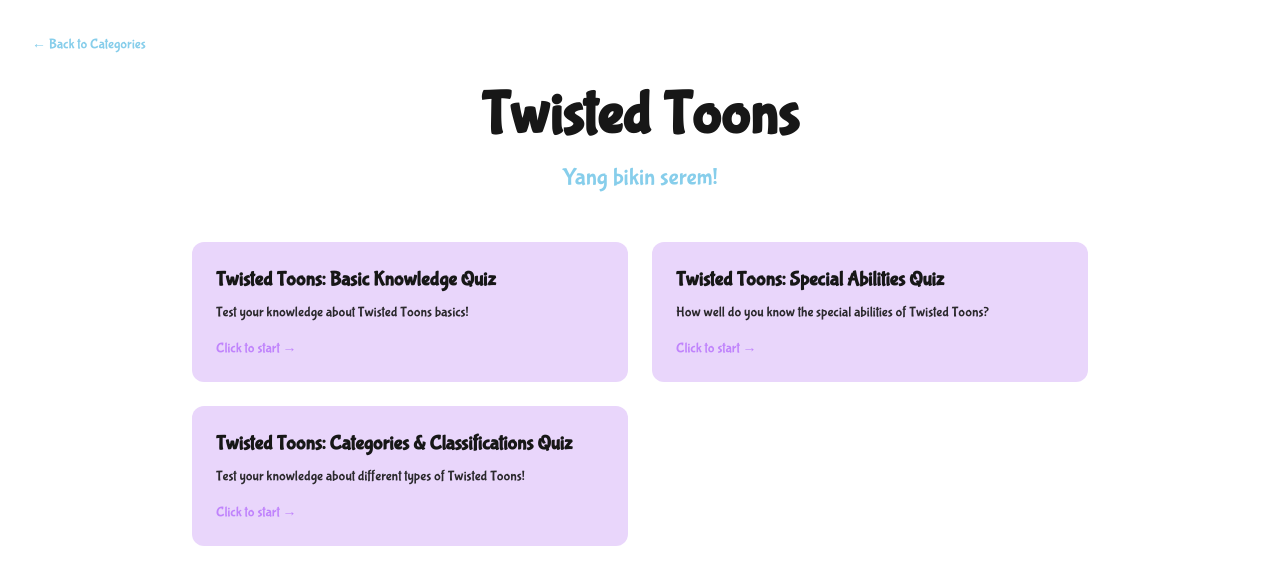
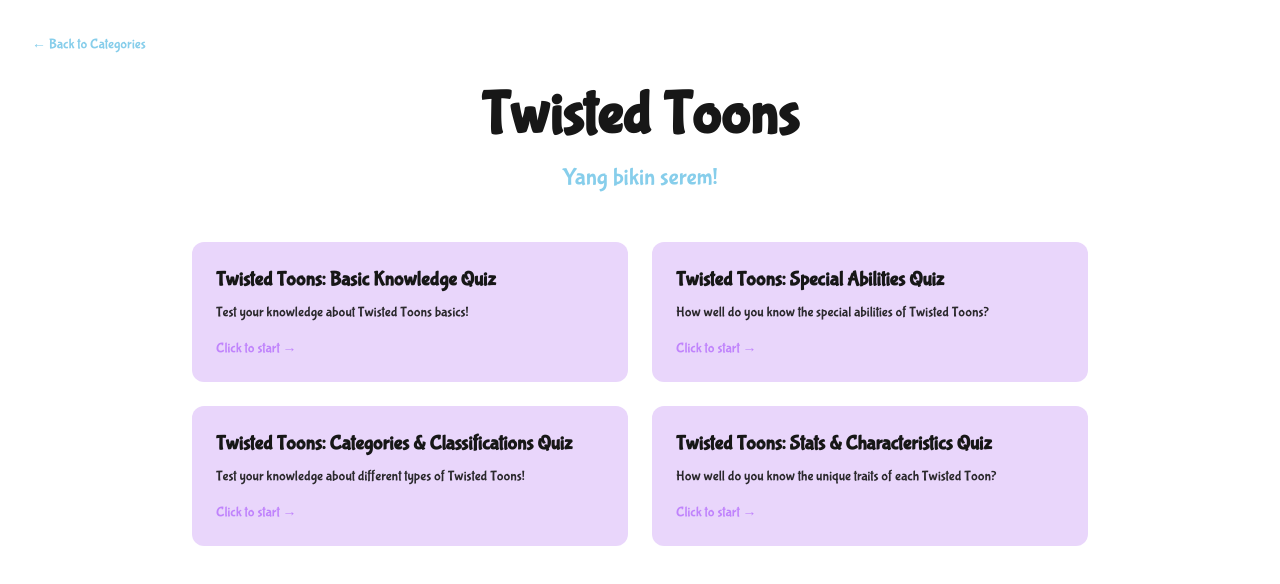
Before and after one commit to guntarion/quiz-asya, a Next.js app: page /twisted-toons in a window 1280 px wide. Shown: the top 584 px of the page. Built offline with nearby package versions, Linux system fonts and the light colour scheme.

Commit message:
add quiz twsited stats

```diff
--- a/src/app/twisted-toons/page.tsx
+++ b/src/app/twisted-toons/page.tsx
@@ -18,11 +18,11 @@ const quizzes = [
     title: 'Twisted Toons: Categories & Classifications Quiz',
     description: 'Test your knowledge about different types of Twisted Toons!',
   },
-  // {
-  //   id: 'twisted-stats-quiz',
-  //   title: 'Twisted Toons: Stats & Characteristics Quiz',
-  //   description: 'How well do you know the unique traits of each Twisted Toon?',
-  // },
+  {
+    id: 'twisted-stats-quiz',
+    title: 'Twisted Toons: Stats & Characteristics Quiz',
+    description: 'How well do you know the unique traits of each Twisted Toon?',
+  },
 ];
 
 export default function TwistedToonsPage() {
```
